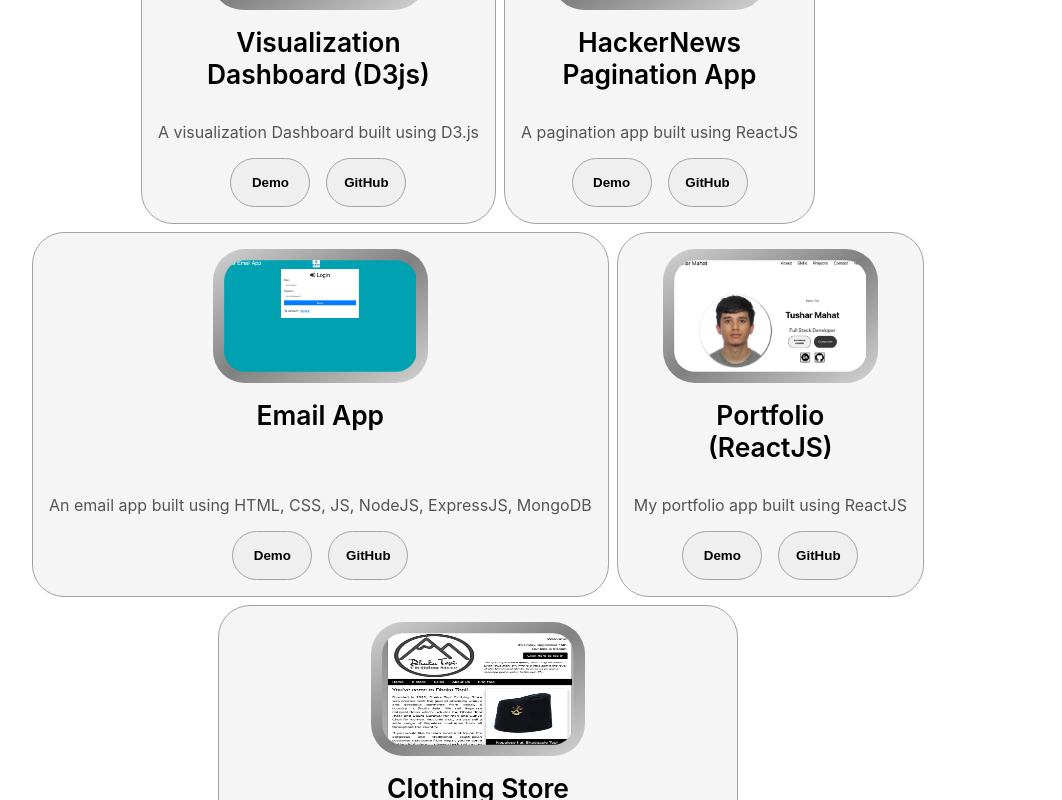
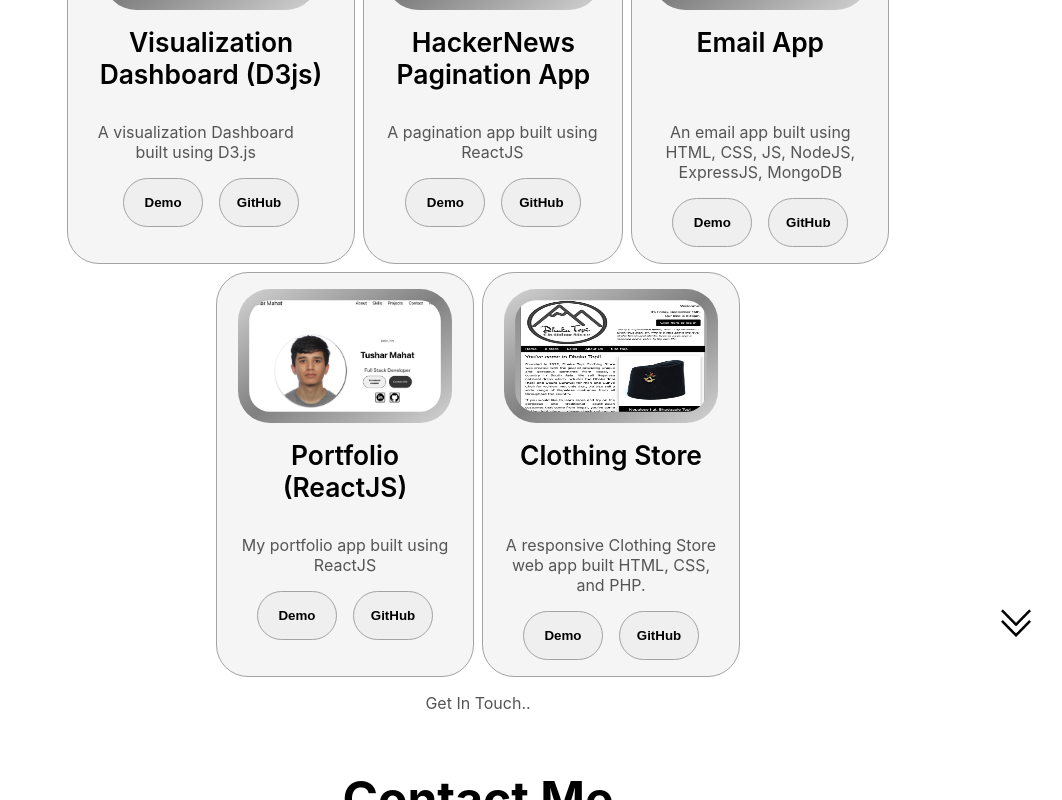
Before and after one commit to tusharmahat/my-portfolio, a React (Create React App) app: page / in a window 1280 px wide. Shown: the part 2300-3100 px from the top of the page, without its empty margins (162-1224 px from the left). Built offline with nearby package versions, Linux system fonts and the light colour scheme.

Commit message:
fix project description size

```diff
--- a/src/App.css
+++ b/src/App.css
@@ -418,7 +418,7 @@ article div h3 {
 }
 
 .project-description {
-  max-width: fit-content;
+  max-width: 14rem;
 }
 
 .project-btn {
```
